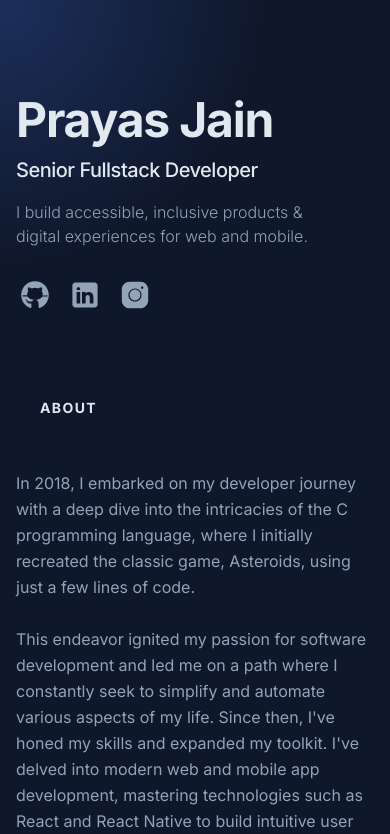
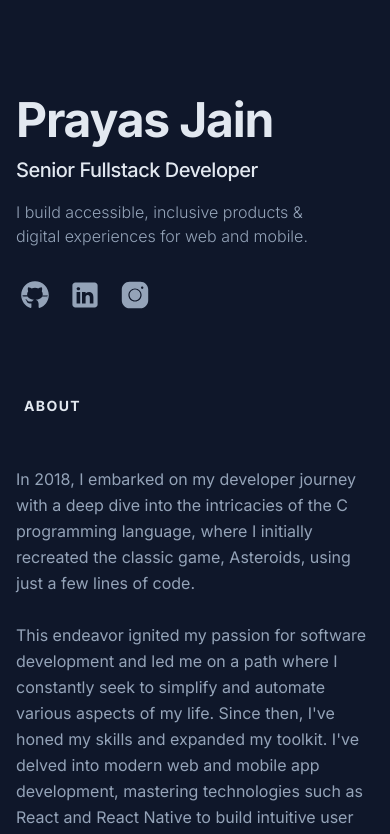
Before and after one commit to PrayasJ/personal-website, a Next.js app: page / in a window 390 px wide. Shown: the top 834 px of the page. Built offline with nearby package versions, Linux system fonts and the light colour scheme.

Commit message:
fixed mobile view styling

```diff
--- a/src/app/components/human/base/base.module.scss
+++ b/src/app/components/human/base/base.module.scss
@@ -38,6 +38,10 @@
         position: absolute;
         transform: translate(-50%, -50%);
         z-index: 0;
+
+        @media (max-width: 480px) {  // Media query for mobile devices
+            display: none;
+        }
     }
 
     .about_section {
@@ -238,12 +242,16 @@
                 letter-spacing: .1em;
                 font-weight: 700;
                 font-size: 0.875rem;
-                line-height: 1.25rem;
                 text-transform: uppercase;
                 margin-bottom: 2rem;
                 top: 0;
                 background-color: #0f172a;
-                padding: 1.25rem 1.5rem;
+                padding: 0 1.5rem;
+                width: 95%;
+                transform: translateX(-1rem);
+                z-index: 1;
+                align-self: auto;
+                line-height: 3.5rem;
             }
         }
 
```
